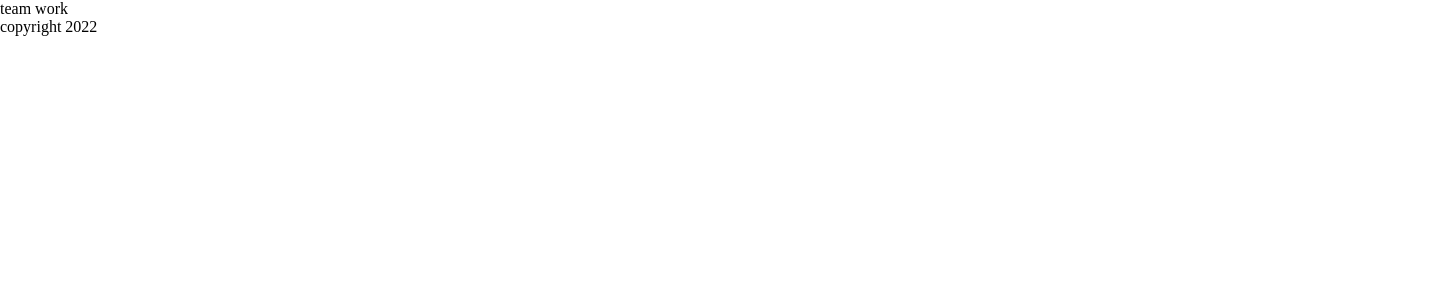
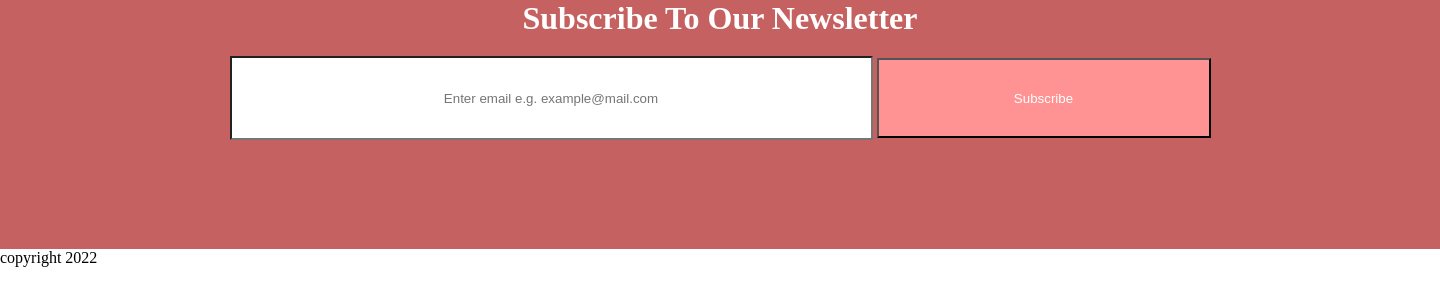
Before and after one commit to khalid-zein/Scrum-Master, a plain HTML site: page index.html in a window 1280 px wide. Shown: the whole page, 1440 px wide, since content can reach past the window. Drawn offline with Linux system fonts and the light colour scheme.

Commit message:
create subscription button

```diff
--- a/index.html
+++ b/index.html
@@ -3,16 +3,27 @@
 <head>
     <meta charset="UTF-8">
     <meta http-equiv="X-UA-Compatible" content="IE=edge">
-    <meta name="viewport" content="width=device-width, initial-scale=1.0">
+    <meta name="viewport" content="width=device-width, initial-scale=1">
     <link rel="stylesheet" href="style.css">
     <title>Scrum Master</title>
 </head>
 <body>
-    <p>team work</p>
+    <div class="form">
+        <div align="center">
+            <div class="rect">
+                <h1>Subscribe To Our Newsletter</h1>
+            </div>
+            <div>
+                <input type="email" name="email" placeholder="Enter email e.g. example@mail.com">
+                <button class="btn">Subscribe</button>
+            </div>
+        </div>
+    </div>
 
-    <footer>
-        copyright 2022
-    </footer>
+
+<footer>
+     copyright 2022
+</footer>
 
 </body>
 </html>
--- a/style.css
+++ b/style.css
@@ -2,3 +2,34 @@
     margin: 0;
     padding: 0;
 }
+.form {
+    background-color: #C66161;
+    width: 1440px;
+    height: 249px;
+}
+.rect {
+    width: 560px;
+    height: 56px;
+    top: 45px;
+    left: 448px;
+    text-align: center;
+    background-color: #C66161;
+    color: white;
+}
+input {
+    width: 639px;
+    height: 80px;
+    top: 118px;
+    left: 80px;
+    text-align: center;
+    border-radius: 0%;
+}
+.btn {
+    width: 334px;
+    height: 80px;
+    top: 118px;
+    left: 80px;
+    background-color: #FF9292;
+    color: white;
+    border-radius: 0%;
+}
```
